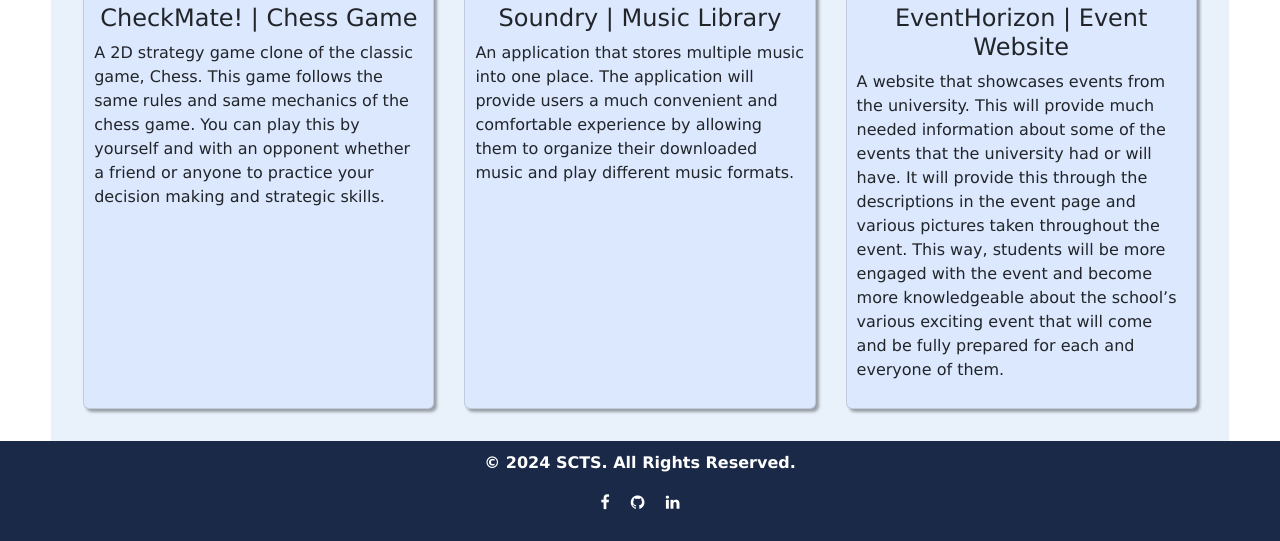
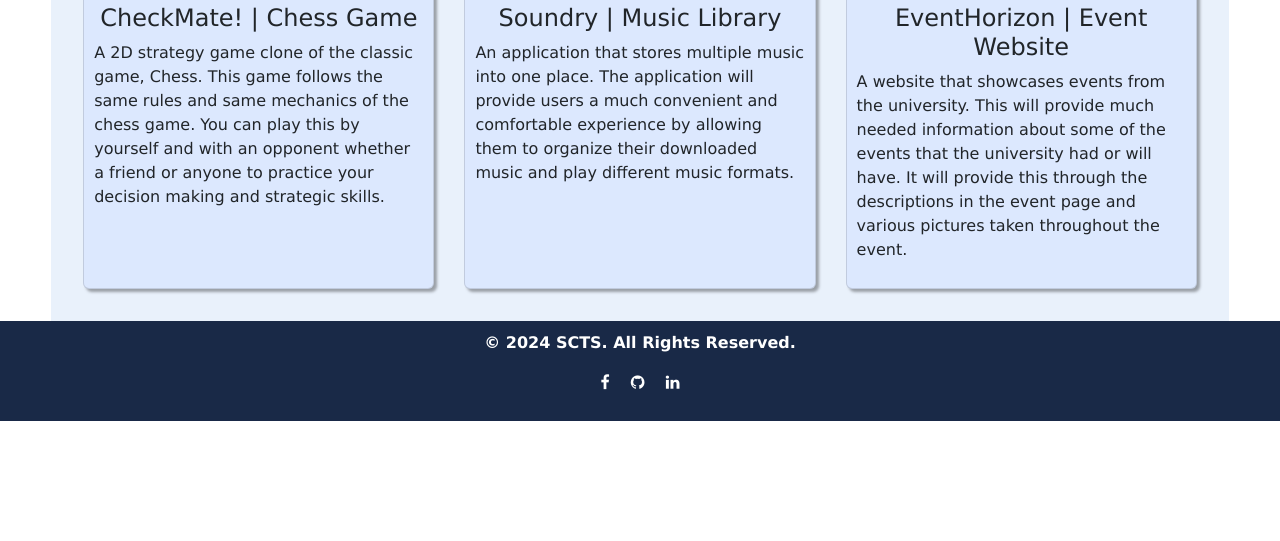
Before and after one commit to sctsandino/MOD1, a plain HTML site: page index.html in a window 1280 px wide. Shown: the part 772-1313 px from the top of the page. After the commit the page ends 1193 px from the top, so only its background shows below. Drawn offline with nearby package versions, Linux system fonts and the light colour scheme.

Commit message:
Updated file

```diff
--- a/index.html
+++ b/index.html
@@ -45,7 +45,7 @@
         <div class="card">
             <img src="images/event.png"  alt="event">
             <h4 style="text-align: center;">EventHorizon | Event Website</h4>
-            <p>A website that showcases events from the university. This will provide much needed information about some of the events that the university had or will have. It will provide this through the descriptions in the event page and various pictures taken throughout the event. This way, students will be more engaged with the event and become more knowledgeable about the school’s various exciting event that will come and be fully prepared for each and everyone of them.</p>
+            <p>A website that showcases events from the university. This will provide much needed information about some of the events that the university had or will have. It will provide this through the descriptions in the event page and various pictures taken throughout the event.</p>
         </div>
     </main>
 
```
